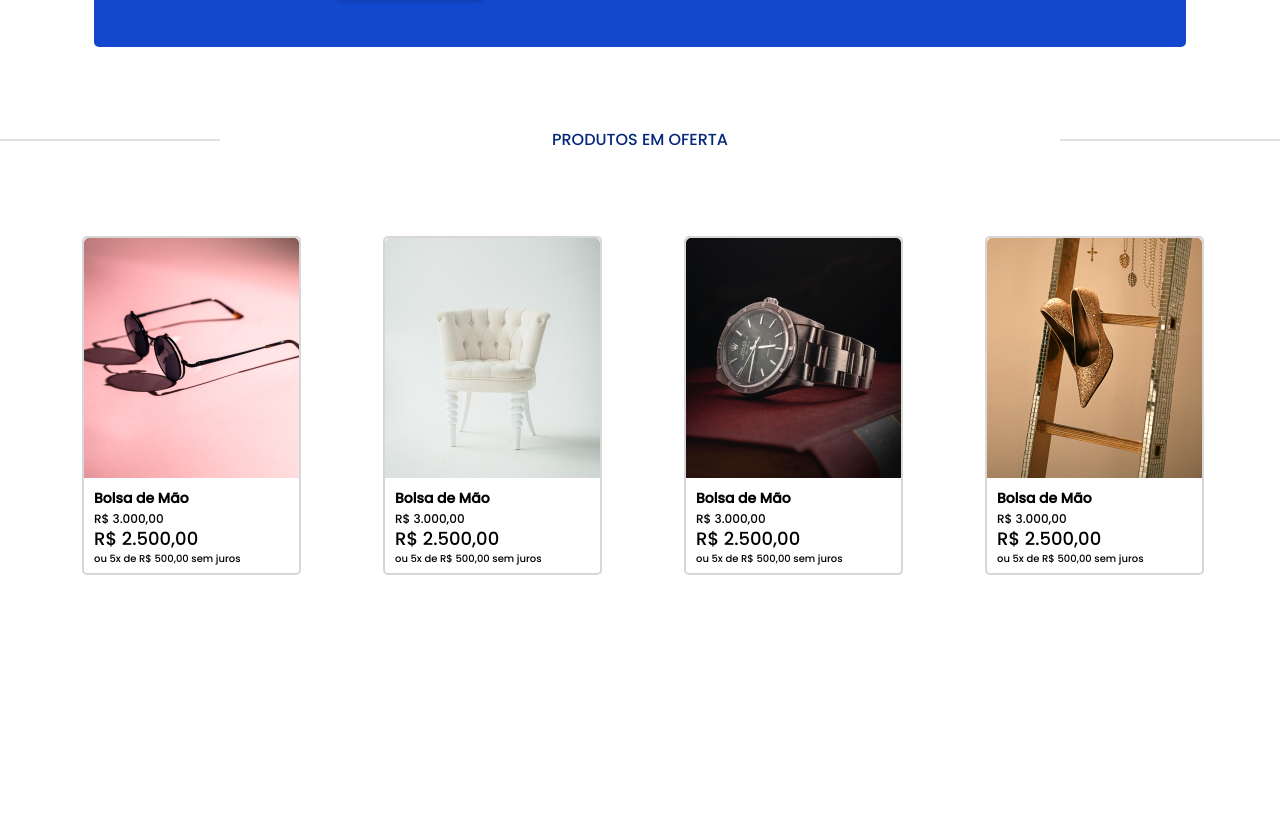
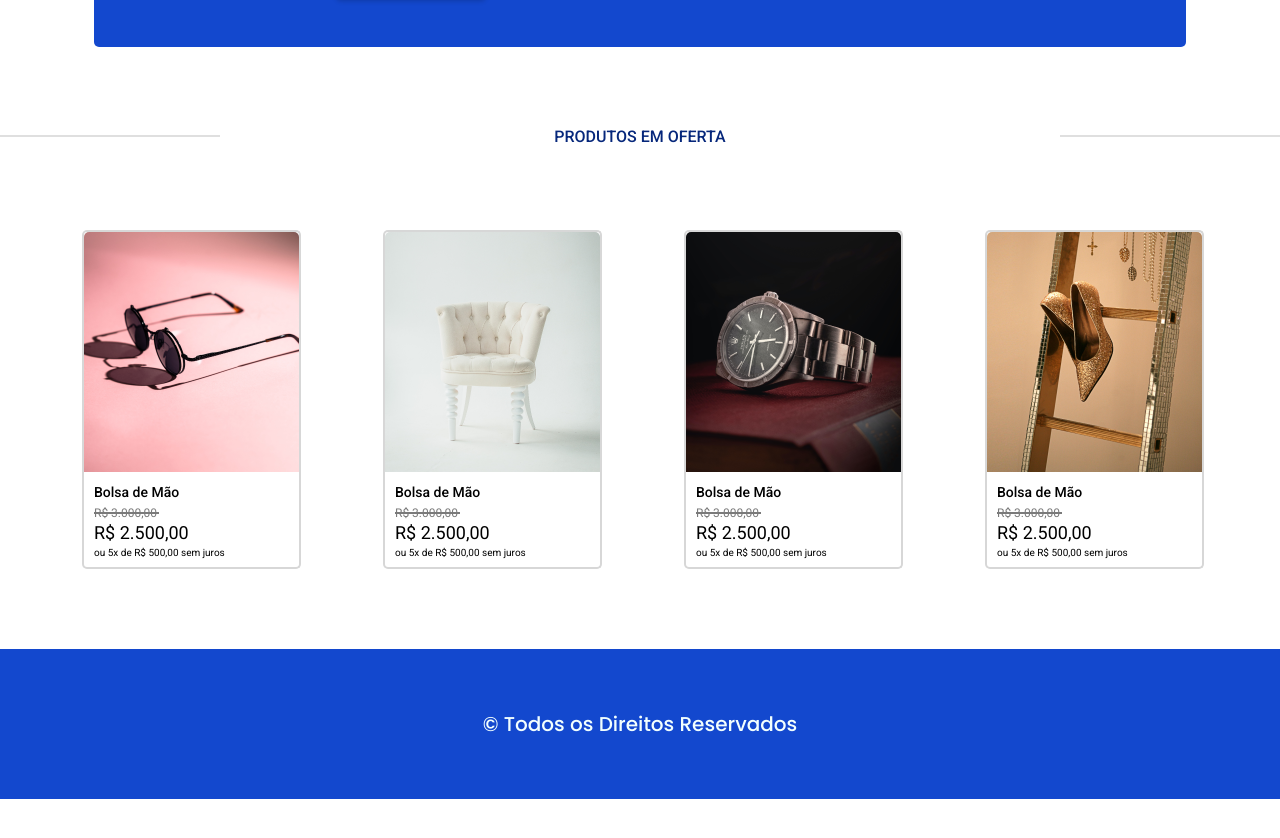
Before and after one commit to GiovannaMarinho/sunshineStore, a plain HTML site: page index.html in a window 1280 px wide. Shown: the part 632-1470 px from the top of the page. After the commit the page ends 1431 px from the top, so only its background shows below. Drawn offline with Linux system fonts and the light colour scheme.

Commit message:
nova formatacao de fonte-family

```diff
--- a/style.css
+++ b/css/style.css
@@ -7,7 +7,6 @@
 
 body {
   font-family: 'Poppins', Arial, Helvetica, sans-serif;
-  min-height: 1600px;
 }
 
 a {
@@ -30,6 +29,8 @@ header {
 }
 
 header .cep {
+  font-family: 'Roboto';
+  font-weight: 500;
   font-size: 16px;
   color: #06277B;
   display: flex;
@@ -95,6 +96,7 @@ form > button {
 }
 
 header .botao {
+  font-family: 'Poppins', monospace;
   font-size: 20px;
   background-color: #23E7D7;
   padding: 9px 20px;
@@ -124,6 +126,8 @@ header .svg {
 /* NAV */
 
 nav .categorias {
+  font-family: 'Poppins' monospace;
+  font-weight: 500;
   background-color: #1348CE;
   display: flex;
   justify-content: center;
@@ -162,6 +166,8 @@ nav li a:hover {
 /* MAIN */
 
 main {
+  font-family: 'Roboto' sans-serif;
+  font-weight: 500;
   margin: 80px 94px;
   border-radius: 5px;
   background-color: #1348CE;
@@ -237,6 +243,8 @@ main img {
 /* DECORAÇÃO */
 
 .produtos-oferta {
+  font-family: 'Roboto';
+  font-weight: 500;
   color: #06277B;
   text-transform: uppercase;
   display: flex;
@@ -249,7 +257,7 @@ main img {
   display: block;
   width: 800px;
   height: 2px;
-  top: 12px;
+  top: 8px;
   left: 1060px;
   background-color: #DFDFDF;
   position: absolute;
@@ -260,7 +268,7 @@ main img {
   display: block;
   width: 800px;
   height: 2px;
-  top: 12px;
+  top: 8px;
   right: 1060px;
   background-color: #DFDFDF;
   position: absolute;
@@ -303,17 +311,32 @@ main img {
 }
 
 .painel-preco {
+  font-family: 'Roboto';
+  font-weight: 400;
   padding-top: 10px;
   margin-left: 10px;
 }
 
 .painel-preco a h2 {
+  font-weight: 500;
   color: #000;
   font-size: 14px;
 }
 
 .painel-preco span {
+  color: #7A7A7A;
   font-size: 12px;
+  position: relative;
+}
+
+.painel-preco span::after {
+  content: '';
+  width: 65px;
+  height: 2px;
+  top: 6px;
+  background-color: #7a7a7a;
+  display: block;
+  position: absolute;
 }
 
 .painel-preco .preco-principal {
@@ -323,3 +346,16 @@ main img {
 .painel-preco .preco-parcelado {
   font-size: 10px;
 }
+
+/* FOOTER */
+
+footer p {
+  font-family: 'Poppins';
+  font-weight: 500;
+  font-size: 20px;
+  text-align: center;
+  margin-top: 40px;
+  background-color: #1348CE;
+  color: #F2FFFE;
+  padding: 60px;
+}
--- a/index.html
+++ b/index.html
@@ -9,11 +9,8 @@
   <!-- <link rel="icon" href="" type="image/svg+xml"> -->
   <link rel="preconnect" href="https://fonts.googleapis.com">
   <link rel="preconnect" href="https://fonts.gstatic.com" crossorigin>
-  <link href="https://fonts.googleapis.com/css2?family=Alegreya+Sans:wght@700&family=Fira+Sans:wght@400;700&display=swap" rel="stylesheet">
-  <link rel="preconnect" href="https://fonts.googleapis.com">
-  <link rel="preconnect" href="https://fonts.gstatic.com" crossorigin>
-  <link href="https://fonts.googleapis.com/css2?family=Poppins:wght@500&display=swap" rel="stylesheet">
-  <link rel="stylesheet" href="/style.css">
+  <link href="https://fonts.googleapis.com/css2?family=Poppins:wght@500&family=Roboto:wght@400;500&display=swap" rel="stylesheet">
+  <link rel="stylesheet" href="/css/style.css">
 </head>
 
 <body>
@@ -222,6 +219,10 @@
     </div>
   </section>
 
+  <footer>
+    <p>© Todos os Direitos Reservados</p>
+  </footer>
+
 </body>
 
 </html>
```
